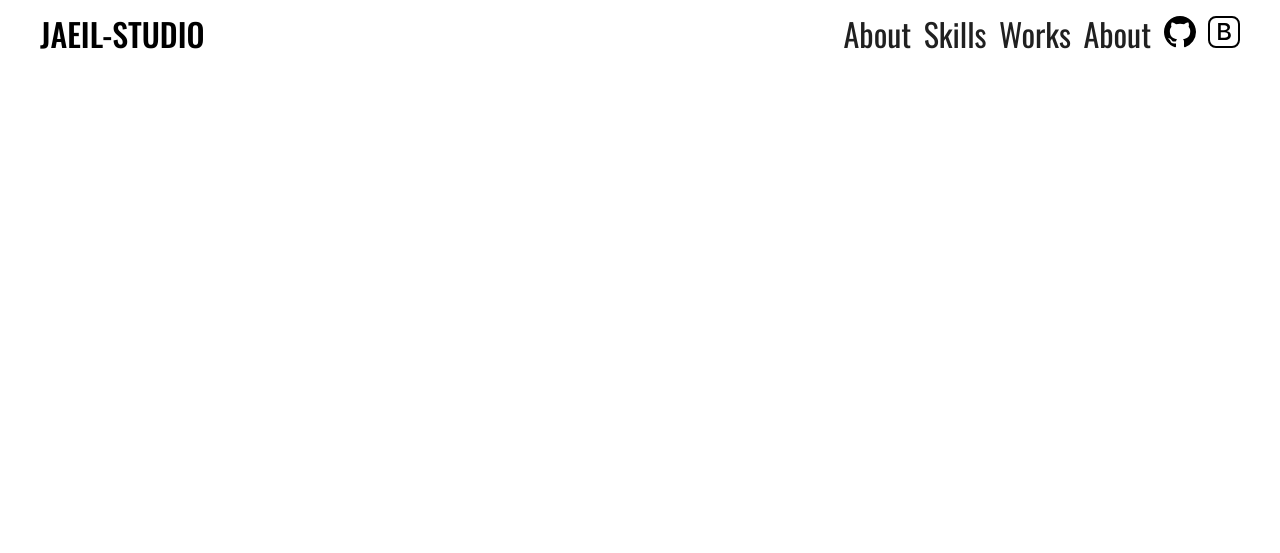
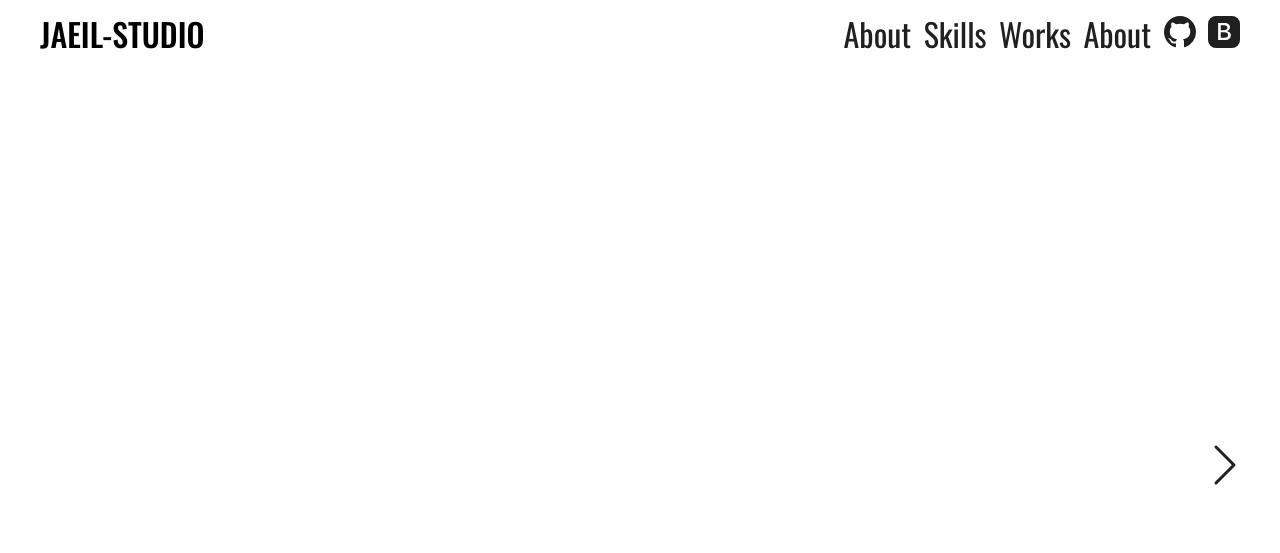
Before and after one commit to JaeilJO/JaeilStudio, a Next.js app: page / in a window 1280 px wide. Shown: the top 553 px of the page. Built offline with nearby package versions, Linux system fonts and the light colour scheme.

Commit message:
feat : Create Section Component

```diff
--- a/src/pages/components/Section/index.styled.ts
+++ b/src/pages/components/Section/index.styled.ts
@@ -1,10 +1,26 @@
-import { styled } from "styled-components";
+import { styled } from 'styled-components';
+
+interface SectionBoxProps {
+    type: 'white' | 'black';
+}
 
 const S = {
-  Section: styled.div`
-    min-width: 100vw;
-    min-height: 100vh;
-  `,
+    SectionBox: styled.div<SectionBoxProps>`
+        background-color: ${({ theme, type }) => (type === 'white' ? theme.color.white : theme.color.primary_700)};
+        min-width: 100vw;
+        min-height: 100vh;
+        display: flex;
+    `,
+    SectionArrowBox: styled.div`
+        flex-grow: 0.5;
+        display: flex;
+        justify-content: center;
+        align-items: center;
+    `,
+
+    Section: styled.section`
+        flex-grow: 9;
+    `,
 };
 
 export default S;
--- a/src/pages/components/Section/index.tsx
+++ b/src/pages/components/Section/index.tsx
@@ -1,11 +1,37 @@
-import S from "./index.styled";
+import { BsChevronLeft, BsChevronRight } from 'react-icons/bs';
+import Icon from '../atoms/Icon';
+import S from './index.styled';
 
 interface SectionProps {
-  type: "black" | "white";
+    id: string;
+    children: React.ReactNode;
+    type?: 'black' | 'white';
+    option: {
+        left: boolean;
+        right: boolean;
+    };
 }
 
-function Section({}: SectionProps) {
-  return <S.Section></S.Section>;
+function Section({ children, type = 'white', option, id }: SectionProps) {
+    return (
+        <S.SectionBox type={type} id={id}>
+            <S.SectionArrowBox>
+                {option.left === true ? (
+                    <Icon type={type} icon={<BsChevronLeft />} font_size={'title_03'} font_weight={'light'} />
+                ) : (
+                    <></>
+                )}
+            </S.SectionArrowBox>
+            <S.Section>{children}</S.Section>
+            <S.SectionArrowBox>
+                {option.right === true ? (
+                    <Icon type={type} icon={<BsChevronRight />} font_size={'title_03'} font_weight={'light'} />
+                ) : (
+                    <></>
+                )}
+            </S.SectionArrowBox>
+        </S.SectionBox>
+    );
 }
 
 export default Section;
--- a/src/pages/components/atoms/Icon/index.styled.ts
+++ b/src/pages/components/atoms/Icon/index.styled.ts
@@ -1,5 +1,5 @@
-import { FontSizeType, FontWeightType } from "@/styles/theme";
-import { styled } from "styled-components";
+import { FontSizeType, FontWeightType } from '@/styles/theme';
+import { styled } from 'styled-components';
 
 interface IconBoxProps {
     font_size: keyof FontSizeType;
@@ -14,8 +14,7 @@ interface IconProps {
     $hover: boolean;
 }
 
-const S = {
-  IconBox: styled.div<IconBoxProps>`
+const CommonIconBoxStyle = styled.div<IconBoxProps>`
     position: relative;
     display: flex;
     flex-direction: column;
@@ -28,10 +27,23 @@ const S = {
     transition: 280ms;
 
     cursor: pointer;
-    color: ${({ $disabled, theme }) => ($disabled ? theme.color.gray_600 : ``)};
+
     pointer-events: ${({ $disabled }) => ($disabled ? `none` : ``)};
     font-size: ${({ font_size, theme }) => theme.font_size.large[font_size]};
     font-weight: ${({ font_weight, theme }) => theme.font_weight[font_weight]};
+
+    @media ${({ theme }) => theme.media_query.medium} {
+        font-size: ${({ theme, font_size }) => theme.font_size.medium[font_size]};
+    }
+
+    @media ${({ theme }) => theme.media_query.small} {
+        font-size: ${({ theme, font_size }) => theme.font_size.small[font_size]};
+    }
+`;
+
+const S = {
+    IconBoxWhite: styled(CommonIconBoxStyle)`
+        color: ${({ $disabled, theme }) => ($disabled ? theme.color.gray_600 : theme.color.primary_700)};
         &:hover {
             color: ${({ theme }) => theme.color.primary_500};
         }
@@ -39,14 +51,19 @@ const S = {
         &:active {
             color: ${({ theme }) => theme.color.primary_600};
         }
-    @media ${({ theme }) => theme.media_query.medium} {
-      font-size: ${({ theme, font_size }) => theme.font_size.medium[font_size]};
+    `,
+
+    IconBoxBlack: styled(CommonIconBoxStyle)`
+        color: ${({ $disabled, theme }) => ($disabled ? theme.color.gray_600 : theme.color.white)};
+        &:hover {
+            color: ${({ theme }) => theme.color.gray_500};
         }
 
-    @media ${({ theme }) => theme.media_query.small} {
-      font-size: ${({ theme, font_size }) => theme.font_size.small[font_size]};
+        &:active {
+            color: ${({ theme }) => theme.color.gray_600};
         }
     `,
+
     Text: styled.div<TextProps>`
         position: absolute;
         transition: 280ms;
--- a/src/pages/components/atoms/Icon/index.tsx
+++ b/src/pages/components/atoms/Icon/index.tsx
@@ -1,24 +1,18 @@
-import { FontSizeType, FontWeightType } from "@/styles/theme";
-import S from "./index.styled";
-import { useCallback, useState } from "react";
+import { FontSizeType, FontWeightType } from '@/styles/theme';
+import S from './index.styled';
+import { useCallback, useState } from 'react';
 
 interface IconProps {
     icon?: React.JSX.Element;
-  text: string;
+    type?: 'white' | 'black';
+    text?: string;
     font_size: keyof FontSizeType;
     font_weight: keyof FontWeightType;
     $disabled?: boolean;
     on_click?: React.MouseEventHandler<HTMLDivElement>;
 }
 
-function Icon({
-  icon,
-  text,
-  font_size,
-  font_weight,
-  on_click,
-  $disabled = false,
-}: IconProps) {
+function Icon({ icon, text, type = 'white', font_size, font_weight, on_click, $disabled = false }: IconProps) {
     const [hover, setHover] = useState(false);
     const isHover = useCallback(() => {
         setHover(true);
@@ -28,8 +22,9 @@ function Icon({
         setHover(false);
     }, [hover]);
 
+    if (type === 'black') {
         return (
-    <S.IconBox
+            <S.IconBoxBlack
                 $disabled={$disabled}
                 font_size={font_size}
                 font_weight={font_weight}
@@ -40,7 +35,23 @@ function Icon({
                 <S.Icon $hover={hover}>{icon}</S.Icon>
 
                 <S.Text $hover={hover}>{text}</S.Text>
-    </S.IconBox>
+            </S.IconBoxBlack>
+        );
+    }
+
+    return (
+        <S.IconBoxWhite
+            $disabled={$disabled}
+            font_size={font_size}
+            font_weight={font_weight}
+            onClick={on_click}
+            onMouseOver={isHover}
+            onMouseLeave={isNotHover}
+        >
+            <S.Icon $hover={hover}>{icon}</S.Icon>
+
+            <S.Text $hover={hover}>{text}</S.Text>
+        </S.IconBoxWhite>
     );
 }
 
--- a/src/pages/components/atoms/Logo/index.styled.ts
+++ b/src/pages/components/atoms/Logo/index.styled.ts
@@ -1,5 +1,5 @@
-import { FontSizeType, FontWeightType } from "@/styles/theme";
-import { styled } from "styled-components";
+import { FontSizeType, FontWeightType } from '@/styles/theme';
+import { styled } from 'styled-components';
 
 interface LogoStyleProp {
     font_size: keyof FontSizeType;
@@ -10,6 +10,7 @@ const S = {
     Logo: styled.div<LogoStyleProp>`
         font-size: ${({ theme, font_size }) => theme.font_size.large[font_size]};
         font-weight: ${({ theme, font_weight }) => theme.font_weight[font_weight]};
+        transition: 280ms;
         @media ${({ theme }) => theme.media_query.medium} {
             font-size: ${({ theme, font_size }) => theme.font_size.medium[font_size]};
         }
--- a/src/pages/components/layouts/Header/NavigationItems.tsx
+++ b/src/pages/components/layouts/Header/NavigationItems.tsx
@@ -1,6 +1,6 @@
-import { FontSizeType } from "@/styles/theme";
-import { NavigationItem } from "../../Navigation";
-import { BsBootstrap, BsGithub } from "react-icons/bs";
+import { FontSizeType } from '@/styles/theme';
+import { NavigationItem } from '../../Navigation';
+import { BsBootstrapFill, BsGithub } from 'react-icons/bs';
 
 interface NavigationItemsType {
     options: {
@@ -11,14 +11,14 @@ interface NavigationItemsType {
 
 export const NavigationItems: NavigationItemsType = {
     options: {
-    font_size: "sub_title_03",
+        font_size: 'sub_title_03',
     },
     items: [
-    { id: 1, type: "anchor", text: "About", href: "#about" },
-    { id: 2, type: "anchor", text: "Skills", href: "#skills" },
-    { id: 3, type: "anchor", text: "Works", href: "#works" },
-    { id: 4, type: "anchor", text: "About", href: "#contact" },
-    { id: 5, type: "icon", icon: <BsGithub />, text: "Github" },
-    { id: 6, type: "icon", icon: <BsBootstrap />, text: "Blog" },
+        { id: 1, type: 'anchor', text: 'About', href: 'about' },
+        { id: 2, type: 'anchor', text: 'Skills', href: 'skills' },
+        { id: 3, type: 'anchor', text: 'Works', href: 'works' },
+        { id: 4, type: 'anchor', text: 'About', href: 'contact' },
+        { id: 5, type: 'icon', icon: <BsGithub />, text: 'Github' },
+        { id: 6, type: 'icon', icon: <BsBootstrapFill />, text: 'Blog' },
     ],
 };
--- a/src/pages/index.tsx
+++ b/src/pages/index.tsx
@@ -1,5 +1,30 @@
-import Header from "./components/layouts/Header";
+import Section from './components/Section';
+import Header from './components/layouts/Header';
 
 export default function Home() {
-  return <Header />;
+    return (
+        <>
+            <Header />
+            <Section
+                id={'about'}
+                type="white"
+                option={{
+                    left: false,
+                    right: true,
+                }}
+            >
+                <></>
+            </Section>
+            <Section
+                id={'skills'}
+                type="black"
+                option={{
+                    left: false,
+                    right: true,
+                }}
+            >
+                <></>
+            </Section>
+        </>
+    );
 }
--- a/src/styles/globalstyles.ts
+++ b/src/styles/globalstyles.ts
@@ -9,6 +9,7 @@ const GlobalStyles = createGlobalStyle`
     margin: 0;
     font-family: 'Oswald', sans-serif;
     scroll-behavior: smooth;
+
   }
   button{
     font-family: 'Oswald', sans-serif;
```
Also changed, not shown: src/pages/components/Navigation/index.tsx (+8 -15 lines), 1 other file (tests, documents, lock files or other folders). Lines whose indentation alone changed are shown as unchanged.
